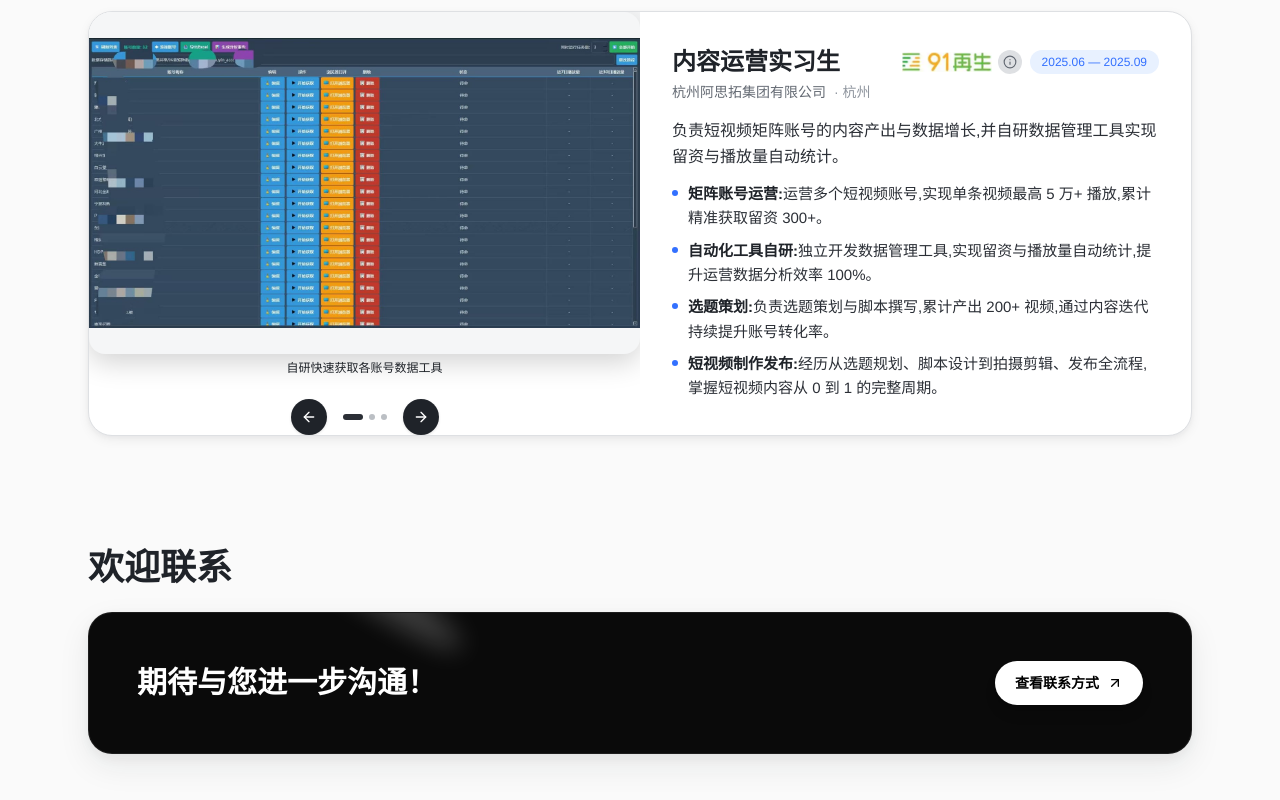
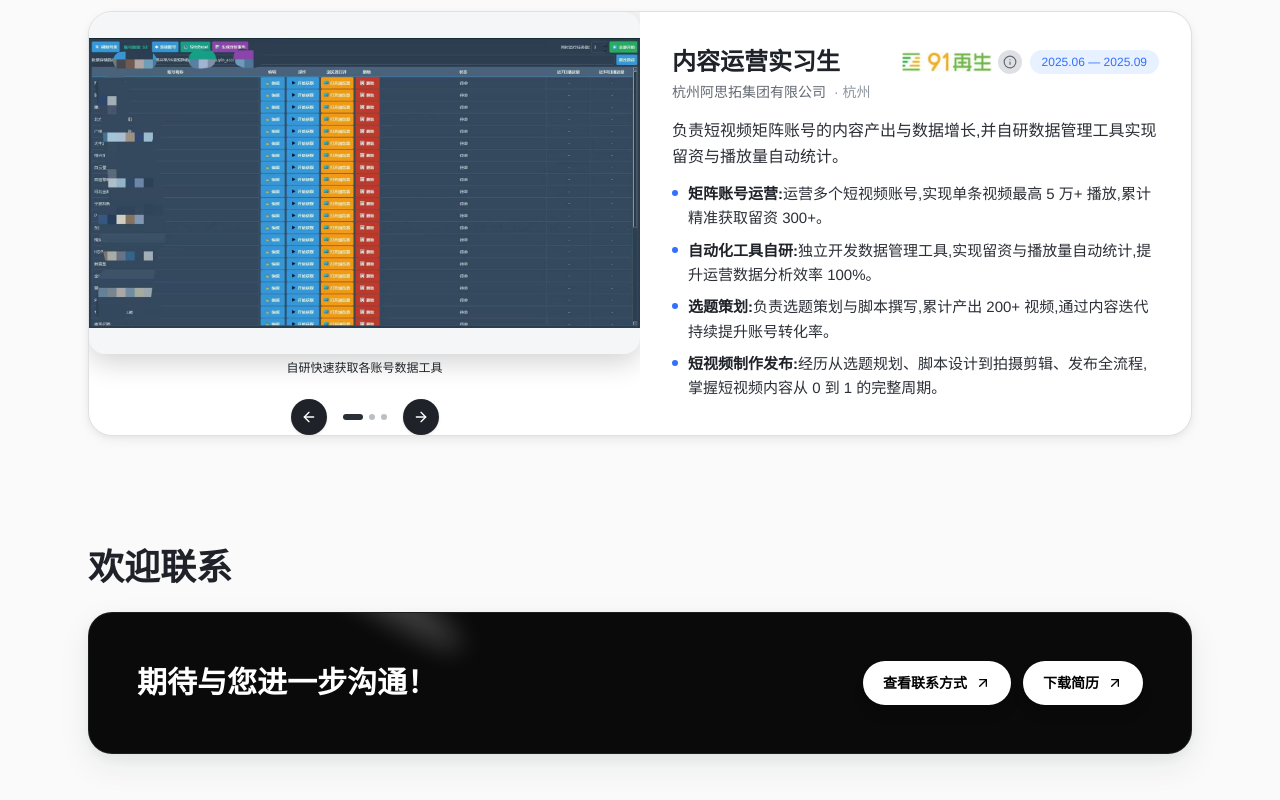
Before and after one commit to cneym1125/lingqi-CV, a React (Vite) app: page / in a window 1280 px wide. Shown: the part 1827-2627 px from the top of the page. Built offline with nearby package versions, Linux system fonts and the light colour scheme.

Commit message:
feat: 添加下载简历按钮和PDF文件

```diff
--- a/src/components/ContactSection.tsx
+++ b/src/components/ContactSection.tsx
@@ -24,14 +24,24 @@ export function ContactSection() {
               期待与您进一步沟通！
             </h3>
           </div>
+          <div className="flex flex-wrap gap-3 self-start md:self-center">
             <button
               type="button"
               onClick={openContactCard}
-            className="group inline-flex items-center gap-2 self-start rounded-full bg-white px-5 py-3 text-sm font-semibold text-black shadow-lg transition hover:bg-neutral-200 md:self-center"
+              className="group inline-flex items-center gap-2 rounded-full bg-white px-5 py-3 text-sm font-semibold text-black shadow-lg transition hover:bg-neutral-200"
             >
               查看联系方式
               <ArrowUpRight className="h-4 w-4 transition group-hover:-translate-y-0.5 group-hover:translate-x-0.5" />
             </button>
+            <a
+              href="/resume.pdf"
+              download
+              className="group inline-flex items-center gap-2 rounded-full bg-white px-5 py-3 text-sm font-semibold text-black shadow-lg transition hover:bg-neutral-200"
+            >
+              下载简历
+              <ArrowUpRight className="h-4 w-4 transition group-hover:-translate-y-0.5 group-hover:translate-x-0.5" />
+            </a>
+          </div>
         </div>
       </motion.div>
     </Section>
```
Also changed, not shown: 1 other file (tests, documents, lock files or other folders). Lines whose indentation alone changed are shown as unchanged.
